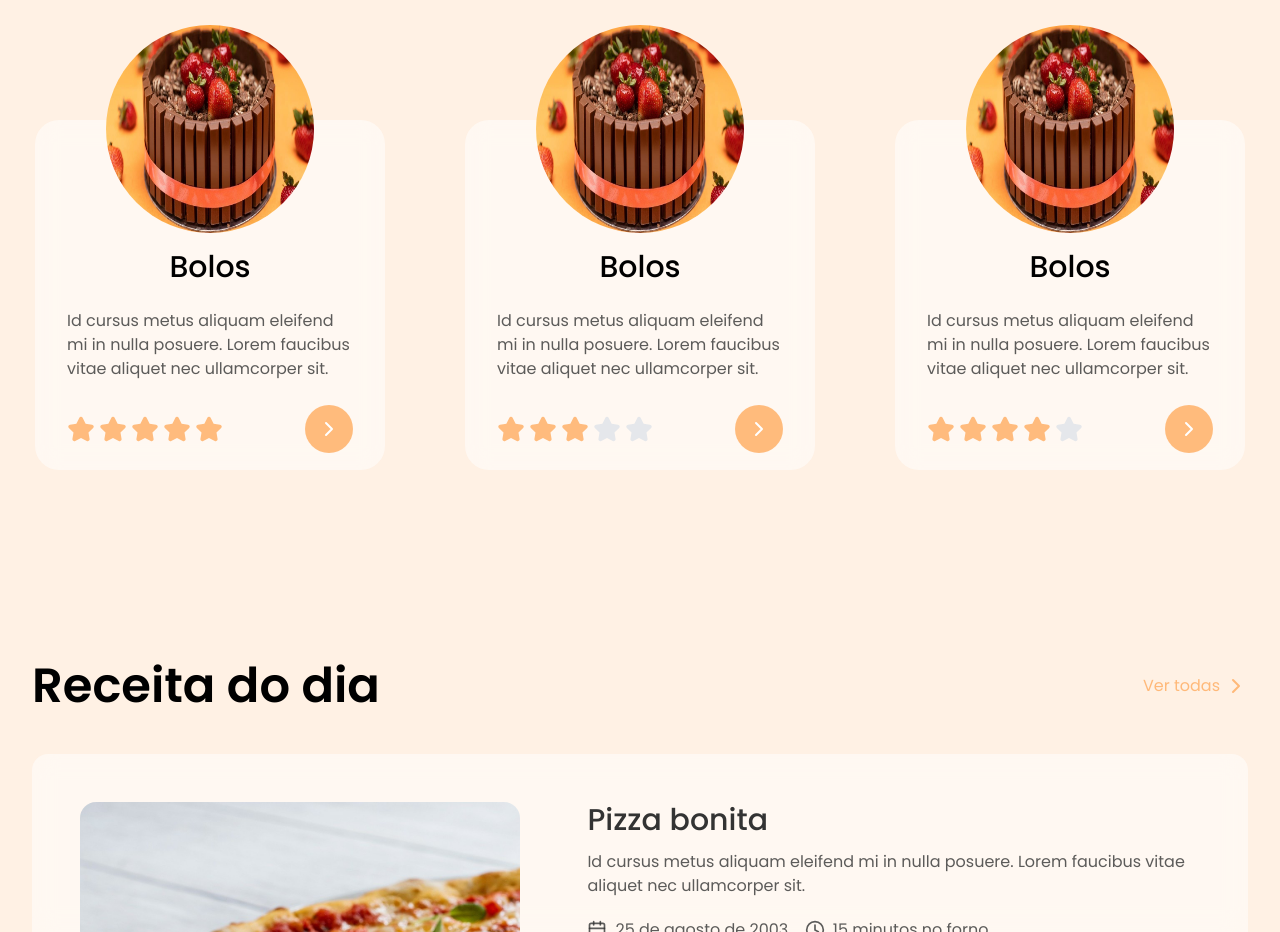
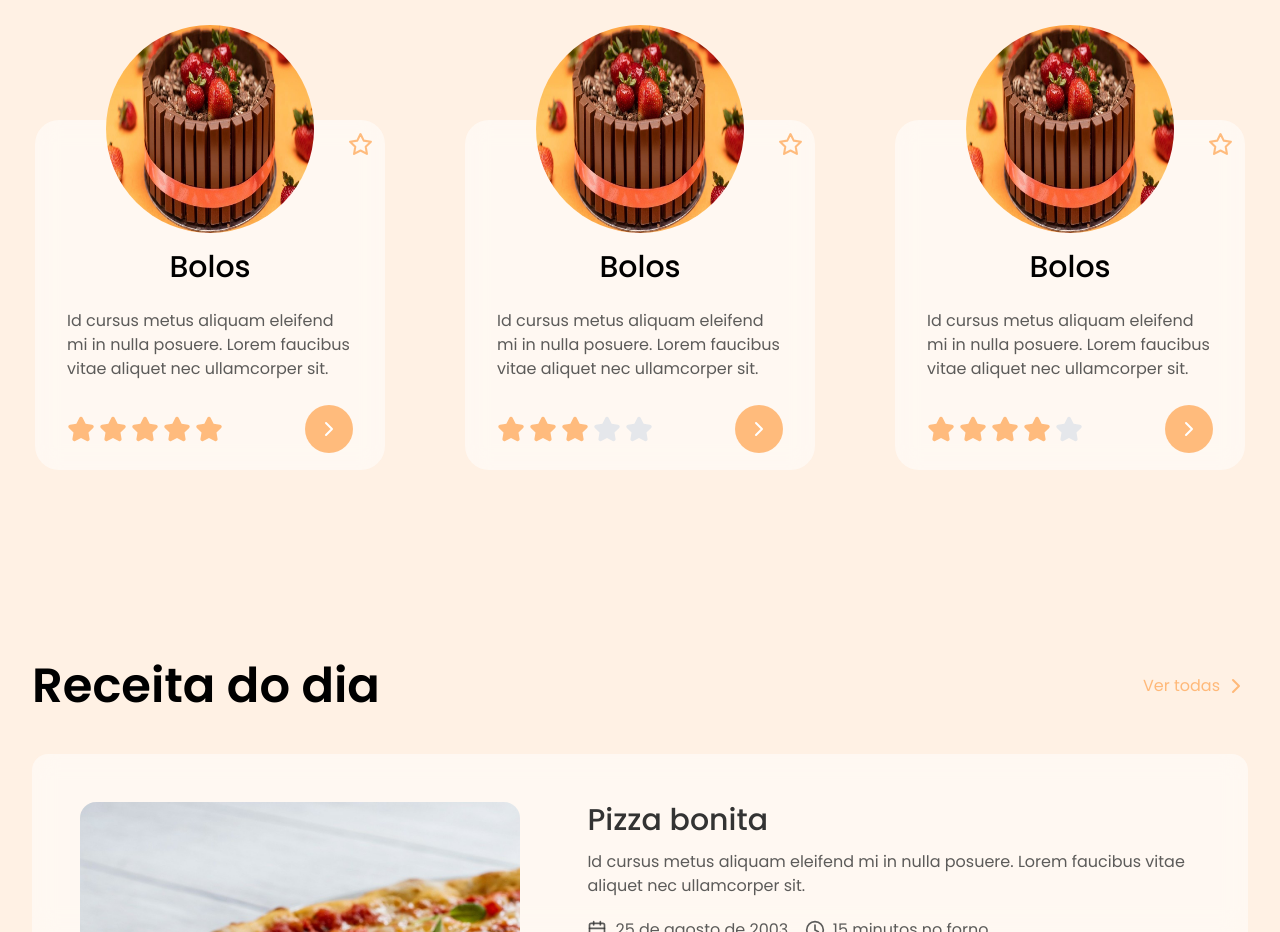
Before and after one commit to FrancielliAndreghetto/culinary_recipes, a Next.js app in the folder frontend/: page / in a window 1280 px wide. Shown: the part 960-1892 px from the top of the page. Built offline with nearby package versions, Linux system fonts and the light colour scheme; no server answers.

Commit message:
favoritos

```diff
--- a/frontend/src/components/cards/RecipeCard.tsx
+++ b/frontend/src/components/cards/RecipeCard.tsx
@@ -1,12 +1,13 @@
 import Image from "next/image";
 import bolo from "@assets/bolo.jpg"
-import { ChevronRight } from "lucide-react";
+import { ChevronRight, Star } from "lucide-react";
 
 interface CardProps {
   title: string;
   description: string;
   stars: number;
   id: number;
+  isFavorite?: boolean;
 }
 
 function renderStars(stars: number) {
@@ -30,12 +31,16 @@ function renderStars(stars: number) {
   return starIcons;
 }
 
-export default function RecipeCard({ title, description, stars, id }: CardProps) {
+export default function RecipeCard({ title, description, stars, id, isFavorite = false}: CardProps) {
   const appUrl = process.env.appUrl;
+  const fill = isFavorite ? '#FFA14AB2' : 'transparent';
 
   return (
     <div className="w-[350px] h-[350px] bg-[#FFFFFF80] backdrop-blur-md rounded-3xl flex flex-col justify-evenly mt-24 items-center group hover:shadow-lg transition-all">
       <Image className="rounded-full w-52 h-52 -mt-28 object-fill" src={bolo} alt="" />
+      <a className="absolute top-3 right-3" href="">
+        <Star fill={fill} width={25} height={25} color="#FFA14AB2"/>
+      </a>
       <div className="px-8 flex flex-col gap-6 w-full">
         <h1 className="text-black text-3xl text-center font-medium">{title}</h1>
         <p className="text-[#333333CC] text-base">{description}</p>
```
